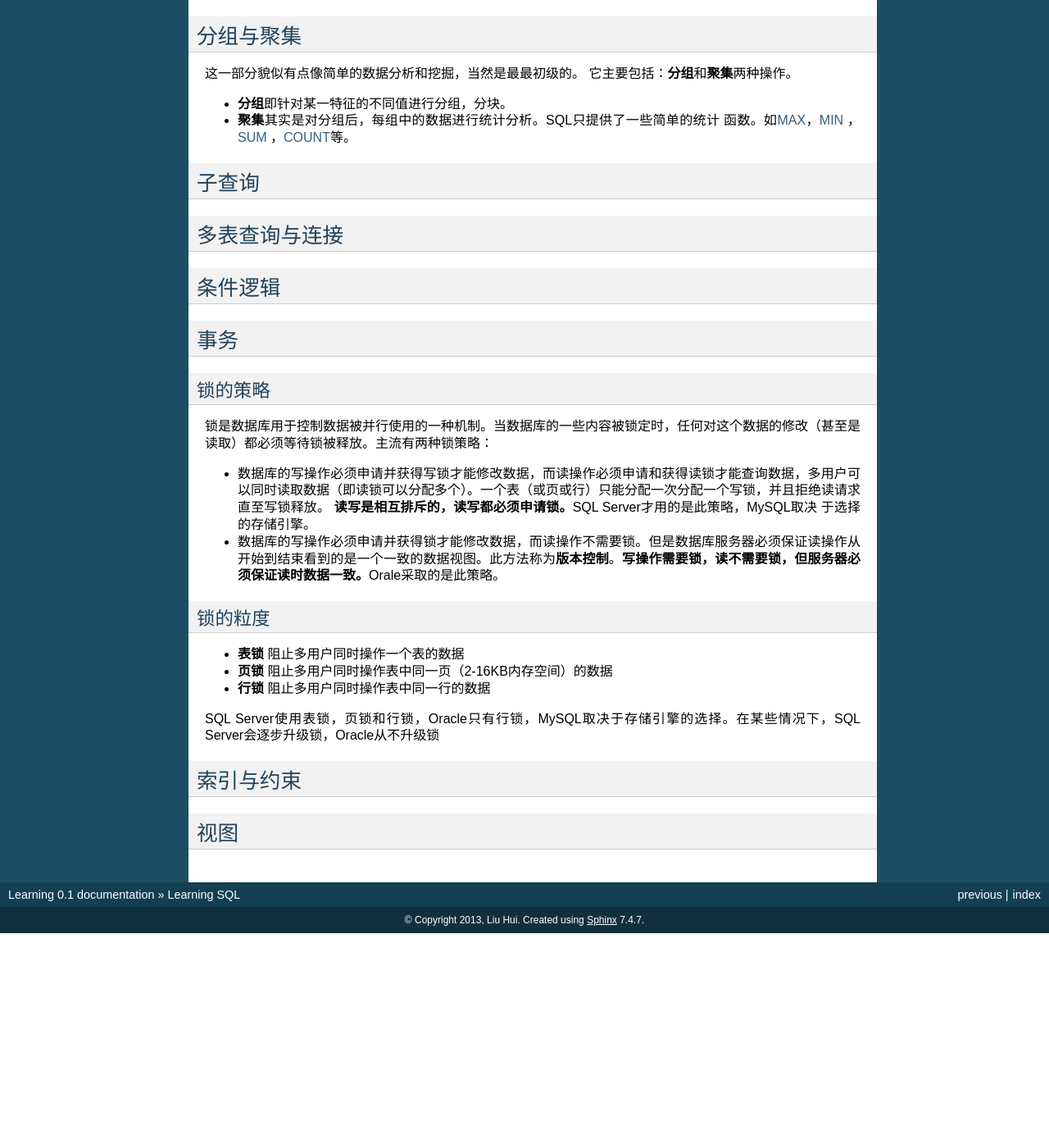
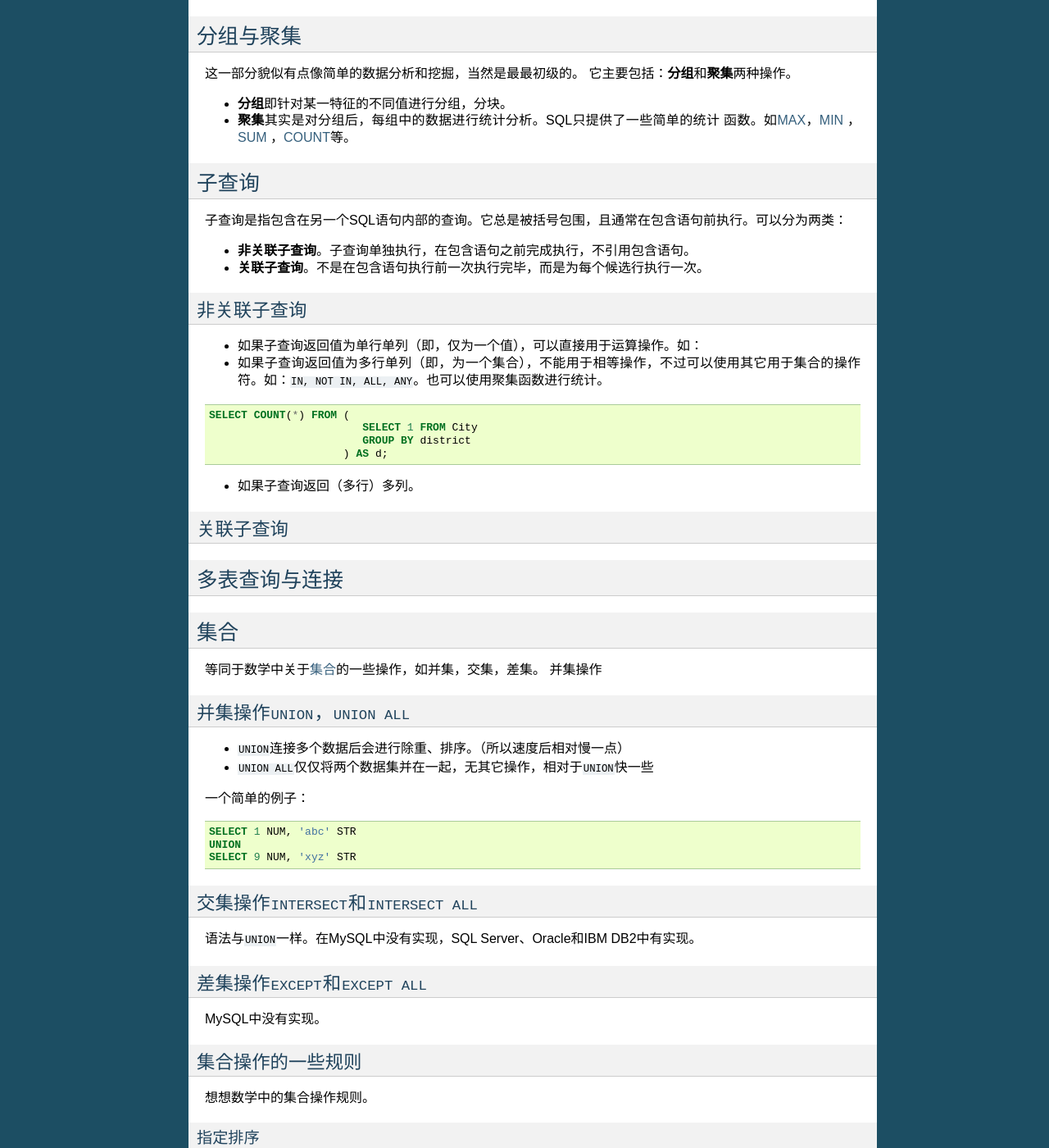
Before and after one commit to huiliu/learning.docs.hui, a Sphinx documentation site: the page built from source/sql.rst, in a window 1280 px wide and 1400 px high, scrolled down 1707 px. Shown: the whole window at 82% size. Built offline with Sphinx 7.4.7, drawn with Linux system fonts in a browser that asks for light colours; formulas are drawn with MathJax 3; before the commit the page ends 2845 px from its top, so only the background shows below that; some of the changed text lies outside the part shown.

Commit message:
UPDATE sql.rst
更新SQL关于子查询的内容

```diff
--- a/source/sql.rst
+++ b/source/sql.rst
@@ -123,12 +123,89 @@ SQL语言可以分为几个模块：\ **SQL方案语句**\ ，用于定义存储
 
 子查询
 ======
+子查询是指包含在另一个SQL语句内部的查询。它总是被括号包围，且通常在包含语句前执\
+行。可以分为两类：
 
+* **非关联子查询**\ 。子查询单独执行，在包含语句之前完成执行，不引用包含语句。
+* **关联子查询**\ 。不是在包含语句执行前一次执行完毕，而是为每个候选行执行一次。
+
+非关联子查询
+------------
+* 如果子查询返回值为单行单列（即，仅为一个值），可以直接用于运算操作。如：
+
+
+* 如果子查询返回值为多行单列（即，为一个集合），不能用于相等操作，不过可以使用\
+  其它用于集合的操作符。如：\ ``IN, NOT IN, ALL, ANY``\ 。也可以使用聚集函数进\
+  行统计。
+
+.. sourcecode:: sql
+
+    SELECT COUNT(*) FROM (
+                            SELECT 1 FROM City
+                            GROUP BY district
+                         ) AS d;
+
+
+* 如果子查询返回（多行）多列。
+
+
+关联子查询
+-----------
 
 
 多表查询与连接
 ==============
 
+
+集合
+=====
+等同于数学中关于\ `集合`_\ 的一些操作，如并集，交集，差集。
+并集操作
+
+.. _集合: http://zh.wikipedia.org/wiki/%E9%9B%86%E5%90%88_(%E6%95%B0%E5%AD%A6)
+
+并集操作\ ``UNION``\ ，\ ``UNION ALL``
+----------------------------------------
+* ``UNION``\ 连接多个数据后会进行除重、排序。（所以速度后相对慢一点）
+* ``UNION ALL``\ 仅仅将两个数据集并在一起，无其它操作，相对于\ ``UNION``\ 快一些
+
+一个简单的例子：
+
+.. sourcecode:: sql
+
+    SELECT 1 NUM, 'abc' STR
+    UNION
+    SELECT 9 NUM, 'xyz' STR
+
+交集操作\ ``INTERSECT``\ 和\ ``INTERSECT ALL``
+-----------------------------------------------
+语法与\ ``UNION``\ 一样。在MySQL中没有实现，SQL Server、Oracle和IBM DB2中有实现。
+
+差集操作\ ``EXCEPT``\ 和\ ``EXCEPT ALL``
+-----------------------------------------
+MySQL中没有实现。
+
+集合操作的一些规则
+-------------------
+想想数学中的集合操作规则。
+
+指定排序
+~~~~~~~~
+如果使用\ ``ORDER BY``\ 指定按某一列进行排序，此列名只能是第一个查询的列名。
+
+如：
+
+.. sourcecode:: sql
+
+    SELECT num, name FROM employee
+    UNION
+    SELECT product_id, open_b_id FROM account
+    ORDER BY num
+
+操作优先级
+~~~~~~~~~~
+* ``INTERSECT``\ 优先于其它两个操作
+* 按从左到右的先后顺序进行操作
 
 
 条件逻辑
@@ -147,7 +224,8 @@ SQL语言可以分为几个模块：\ **SQL方案语句**\ ，用于定义存储
 * 数据库的写操作必须申请并获得写锁才能修改数据，而读操作必须申请和获得读锁才能\
   查询数据，多用户可以同时读取数据（即读锁可以分配多个）。一个表（或页或行）只\
   能分配一次分配一个写锁，并且拒绝读请求直至写锁释放。
-  **读写是相互排斥的，读写都必须申请锁。**\ SQL Server才用的是此策略，MySQL取决\  于选择的存储引擎。
+  **读写是相互排斥的，读写都必须申请锁。**\ SQL Server才用的是此策略，MySQL取决\
+  于选择的存储引擎。
 * 数据库的写操作必须申请并获得锁才能修改数据，而读操作不需要锁。但是数据库服务\
   器必须保证读操作从开始到结束看到的是一个一致的数据视图。此方法称为\ **版本控\
   制**\ 。\ **写操作需要锁，读不需要锁，但服务器必须保证读时数据一致。**\ Orale\
@@ -159,7 +237,8 @@ SQL语言可以分为几个模块：\ **SQL方案语句**\ ，用于定义存储
 * **页锁**  阻止多用户同时操作表中同一页（2-16KB内存空间）的数据
 * **行锁**  阻止多用户同时操作表中同一行的数据
 
-SQL Server使用表锁，页锁和行锁，Oracle只有行锁，MySQL取决于存储引擎的选择。在某\些情况下，SQL Server会逐步升级锁，Oracle从不升级锁
+SQL Server使用表锁，页锁和行锁，Oracle只有行锁，MySQL取决于存储引擎的选择。在某\
+些情况下，SQL Server会逐步升级锁，Oracle从不升级锁
 
 
 索引与约束
```
